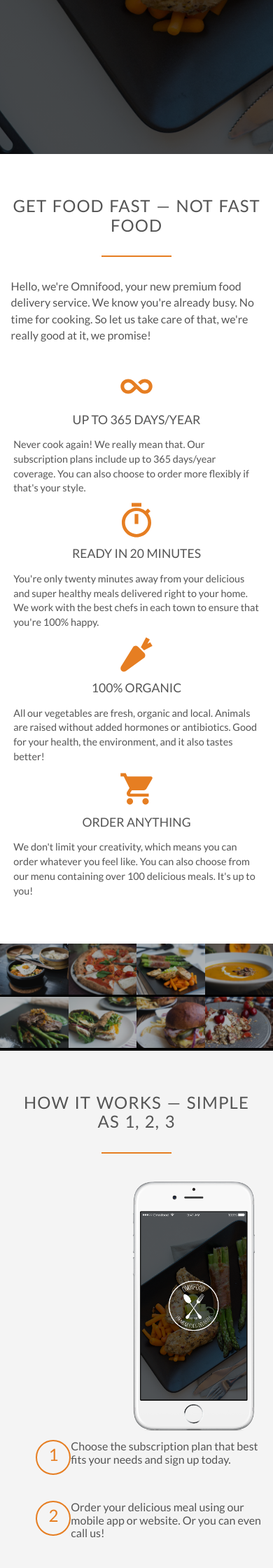
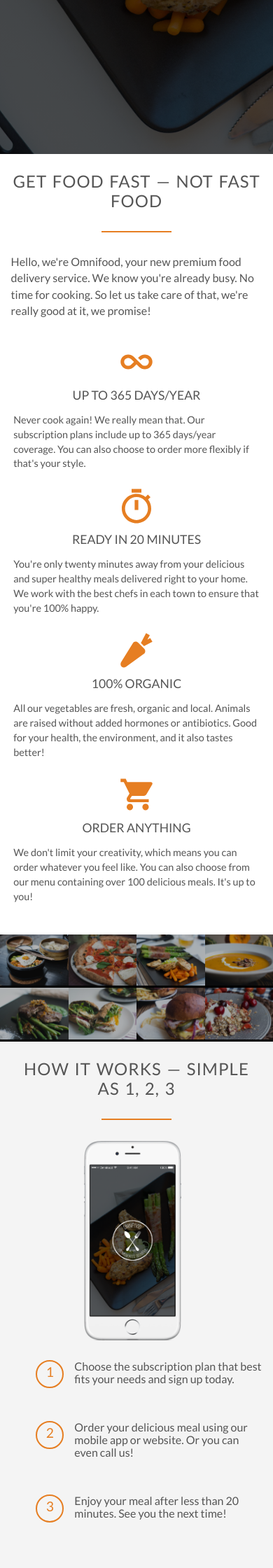
Before and after one commit to SparksFullStack/omnifood, a PHP site: page /index.html in a window 390 px wide. Shown: the part 624-2864 px from the top of the page at 70% size. Run offline with PHP 8.4, Linux system fonts and the light colour scheme; some libraries are stand-ins or nearby versions.

Commit message:
small phone media queries added

```diff
--- a/resources/css/queries.css
+++ b/resources/css/queries.css
@@ -48,7 +48,10 @@
     .contact-form { padding: 30px 0 }
 
     .row, .hero-text-box { padding: 0 4% }
-    .col { width: 100% }
+    .col {
+        width: 100%;
+        margin: 0 0 4% 0;
+    }
     .main-nav { display: none }
 
     h1 { font-size: 180% }
@@ -58,9 +61,24 @@
         width: 100%;
         margin-left: 0%;
     }
+
+    .app-screen { width: 40% }
+    .steps-box:first-child { text-align: center }
+
+    .works-step div {
+        height: 40px;
+        width: 40px;
+        margin-right: 15px;
+        padding: 4px;
+        font-size: 120%;
+    }
+
+    .works-steps { margin-bottom: 20px }
+    .works-steps:last-of-type { margin-bottom: 20px }
 }
 
 /* small phones */
 @media only screen and (max-width: 480px) {
-
+    section { padding: 25px 0 }
+    .contact-form { width: 100% }
 }
```
